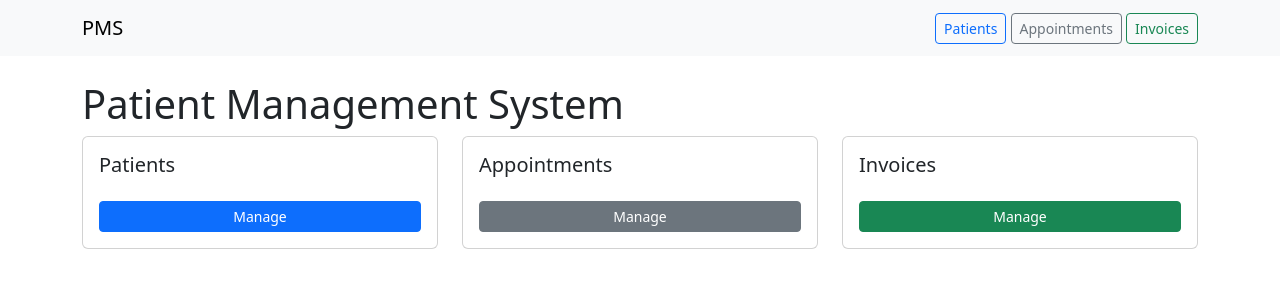
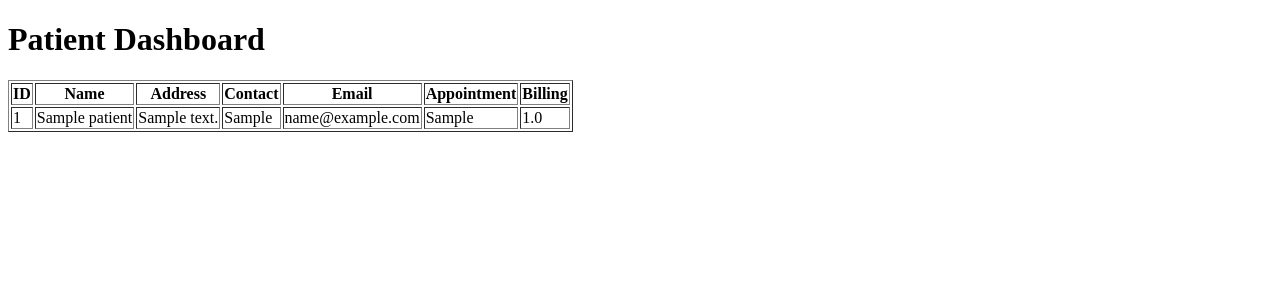
Before and after one commit to Amos74889/patient-management-system, a Flask app: page / in a window 1280 px wide. Shown: the top 300 px of the page. Run offline with Flask 3, Linux system fonts and the light colour scheme; tables that the repository leaves empty hold one stand-in row (values such as "Sample post").

Commit message:
update app.py and index.html into latest features

```diff
--- a/templates/index.html
+++ b/templates/index.html
@@ -1,27 +1,32 @@
-{% extends "base.html" %}
-{% block content %}
-<h1>Patient Management System</h1>
-<div class="row">
-  <div class="col-md-4">
-    <div class="card p-3">
-      <h5>Patients</h5>
-      <p>{{ patients_count }}</p>
-      <a href="{{ url_for('patients_list') }}" class="btn btn-primary btn-sm">Manage</a>
-    </div>
-  </div>
-  <div class="col-md-4">
-    <div class="card p-3">
-      <h5>Appointments</h5>
-      <p>{{ appts_count }}</p>
-      <a href="{{ url_for('appointments_list') }}" class="btn btn-secondary btn-sm">Manage</a>
-    </div>
-  </div>
-  <div class="col-md-4">
-    <div class="card p-3">
-      <h5>Invoices</h5>
-      <p>{{ invoices_count }}</p>
-      <a href="{{ url_for('invoices_list') }}" class="btn btn-success btn-sm">Manage</a>
-    </div>
-  </div>
-</div>
-{% endblock %}
+<!DOCTYPE html>
+<html lang="en">
+<head>
+    <meta charset="UTF-8">
+    <title>Patient Dashboard</title>
+</head>
+<body>
+    <h1>Patient Dashboard</h1>
+    <table border="1">
+        <tr>
+            <th>ID</th>
+            <th>Name</th>
+            <th>Address</th>
+            <th>Contact</th>
+            <th>Email</th>
+            <th>Appointment</th>
+            <th>Billing</th>
+        </tr>
+        {% for patient in patients %}
+        <tr>
+            <td>{{ patient.id }}</td>
+            <td>{{ patient.name }}</td>
+            <td>{{ patient.address }}</td>
+            <td>{{ patient.contact }}</td>
+            <td>{{ patient.email }}</td>
+            <td>{{ patient.appointment }}</td>
+            <td>{{ patient.billing }}</td>
+        </tr>
+        {% endfor %}
+    </table>
+</body>
+</html>
```
